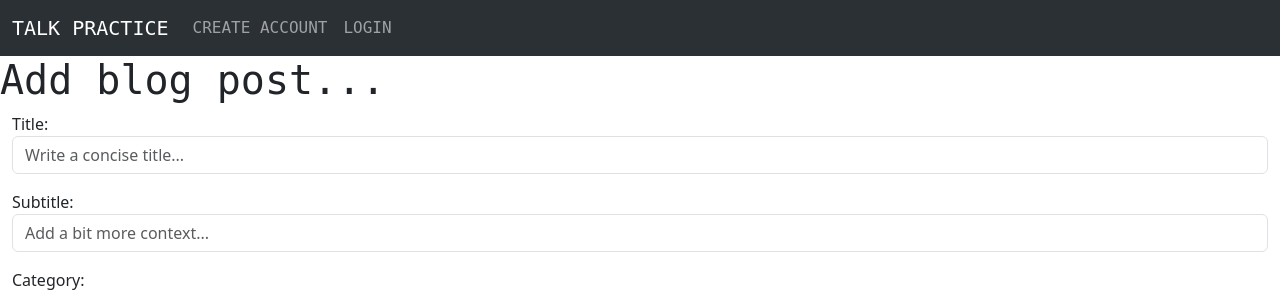
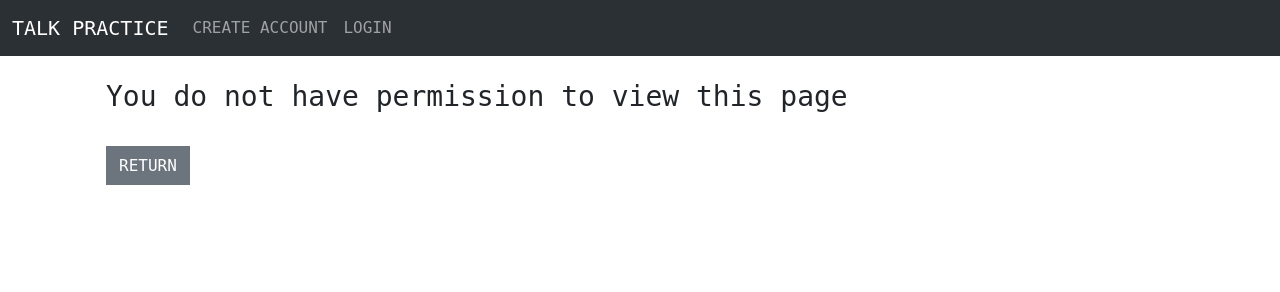
Before and after one commit to NickWaldock/talk-practice-forum-p4, a Django app: page /add-post/ in a window 1280 px wide. Shown: the top 292 px of the page. After the commit the page ends 185 px from the top, so only its background shows below. Run offline with Django 3.2, Linux system fonts and the light colour scheme; some web fonts are replaced.

Commit message:
Add authenication to add-post.html

```diff
--- a/blog/views.py
+++ b/blog/views.py
@@ -51,11 +51,15 @@ class DeletePost(generic.DeleteView):
     success_url = reverse_lazy('home')
 
 
-# View for displaying all posts within a certain category
+# View for creating new categories
 class AddCategory(generic.CreateView):
     model = Category
     template_name = 'add-category.html'
     fields = '__all__'
+
+
+# View for displaying all posts within a certain category
+
 
 
 # View for likes
--- a/templates/add-post.html
+++ b/templates/add-post.html
@@ -2,19 +2,28 @@
 {% block title %}Create a new post...{% endblock %}
 {% block content %}
 
-
+{% if user.is_authenticated %}
 <h1 class="title-font">Add blog post...</h1>
 <div class="container-fluid">
     <div class="form-group">
         <form method="post">
             {% csrf_token %}
-
             {{ form.as_p }}
-
-            <!-- <input class="btn btn-secondary" type="submit"> -->
             <button class="btn btn-secondary mt-3">PUBLISH</button>
         </form>
     </div>
 </div>
-
+{% else %}
+<!-- Displayed if no user is logged in -->
+<div class="container">
+    <div class="row align-items-center">
+        <div class="ms-4 mt-4">
+            <h3 class="title-font">You do not have permission to view this page</h3><br>
+            <button class="btn btn-secondary rounded-0">
+                <a class="title-font text-decoration-none text-reset" href="{% url 'home' %}">RETURN</a>
+            </button>
+        </div>
+    </div>
+</div>
+{% endif %}
 {% endblock %}
```
